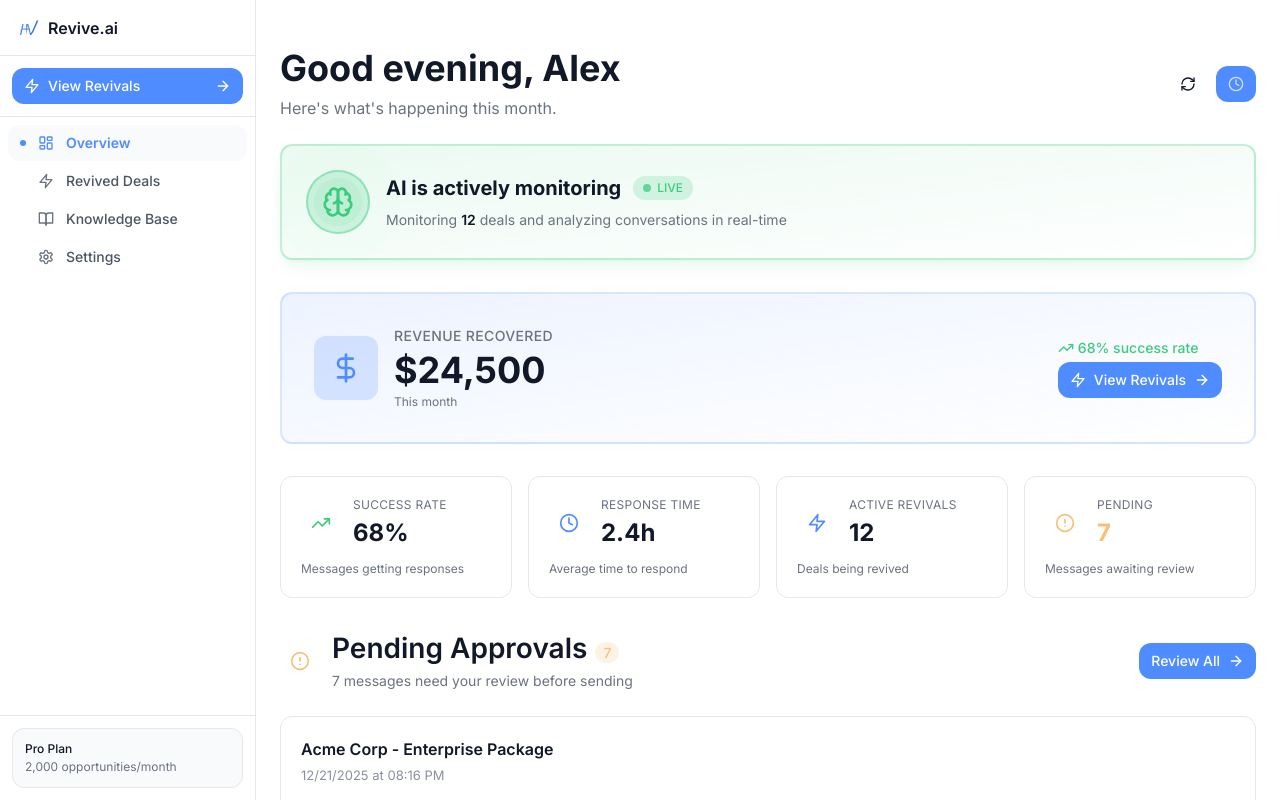
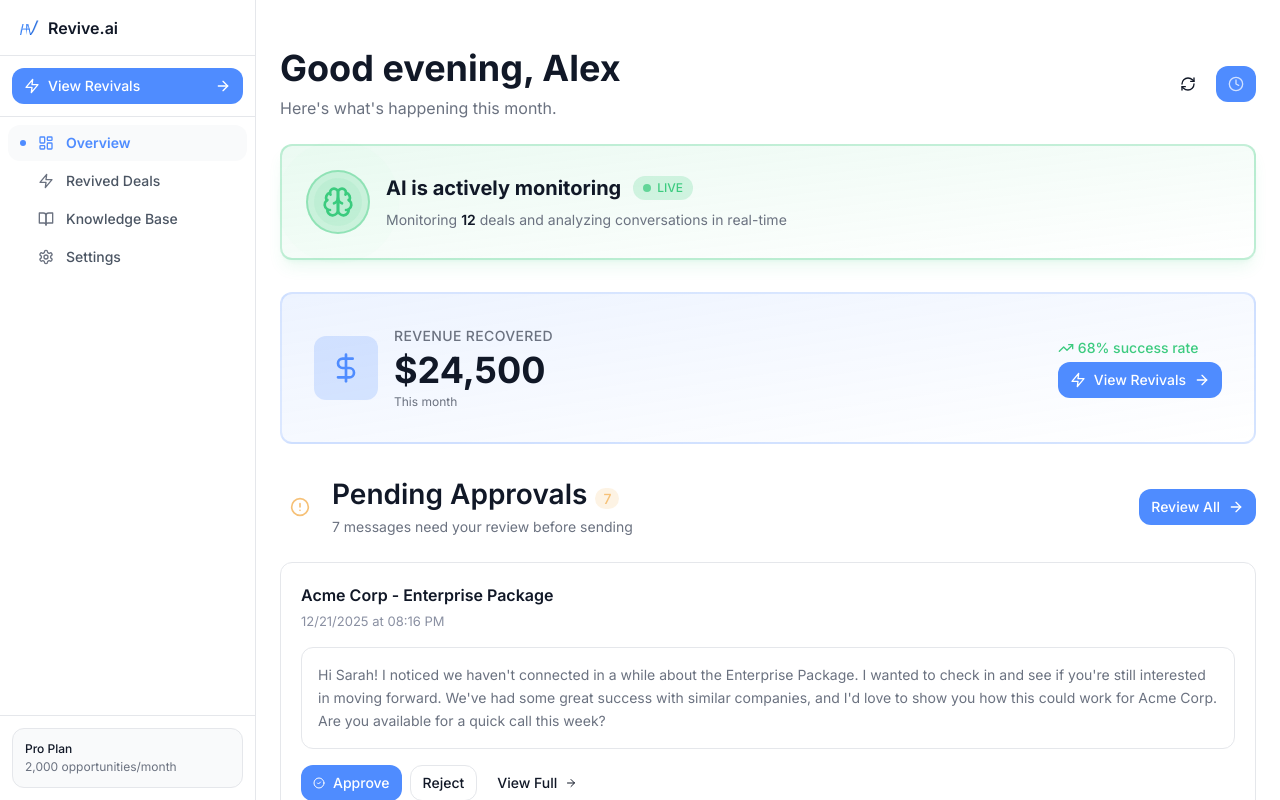
Before and after one commit to fnwao/revive, a Next.js app in the folder nextjs-frontend/: page /dashboard in a window 1280 px wide. Built offline with nearby package versions, Linux system fonts and the light colour scheme.

Commit message:
Remove secondary metrics blocks from dashboard (Success Rate, Response Time, Active Revivals, Pending)

```diff
--- a/nextjs-frontend/app/(app)/dashboard/page.tsx
+++ b/nextjs-frontend/app/(app)/dashboard/page.tsx
@@ -513,71 +513,6 @@ export default function DashboardPage() {
             </div>
           </Card>
 
-          {/* Secondary Metrics */}
-          <div className="grid grid-cols-1 md:grid-cols-4 gap-4 mb-8">
-            <Card className="p-4 sm:p-5">
-              <div className="flex items-center gap-2 sm:gap-3 mb-2 sm:mb-3">
-                <div className="h-8 w-8 sm:h-10 sm:w-10 rounded-lg bg-[#3CCB7F]/12 flex items-center justify-center flex-shrink-0">
-                  <TrendingUp className="h-4 w-4 sm:h-5 sm:w-5 text-[#3CCB7F]" />
-                </div>
-                <div className="flex-1 min-w-0">
-                  <p className="text-xs text-[#6B7280] uppercase tracking-wide">Success Rate</p>
-                  <p className="text-xl sm:text-2xl font-bold text-[#111827] mt-1">{stats.success_rate}%</p>
-                </div>
-              </div>
-              <p className="text-xs text-[#6B7280]">Messages getting responses</p>
-            </Card>
-
-            <Card className="p-5">
-              <div className="flex items-center gap-3 mb-3">
-                <div className="h-10 w-10 rounded-lg bg-[#4F8CFF]/12 flex items-center justify-center">
-                  <Clock className="h-5 w-5 text-[#4F8CFF]" />
-                </div>
-                <div className="flex-1">
-                  <p className="text-xs text-[#6B7280] uppercase tracking-wide">Response Time</p>
-                  <p className="text-2xl font-bold text-[#111827] mt-1">{stats.avg_response_time}h</p>
-                </div>
-              </div>
-              <p className="text-xs text-[#6B7280]">Average time to respond</p>
-            </Card>
-
-            <Card className="p-5">
-              <div className="flex items-center gap-3 mb-3">
-                <div className="h-10 w-10 rounded-lg bg-[#4F8CFF]/12 flex items-center justify-center">
-                  <Zap className="h-5 w-5 text-[#4F8CFF]" />
-                </div>
-                <div className="flex-1">
-                  <p className="text-xs text-[#6B7280] uppercase tracking-wide">Active Revivals</p>
-                  <p className="text-2xl font-bold text-[#111827] mt-1">{stats.active_revivals}</p>
-                </div>
-              </div>
-              <p className="text-xs text-[#6B7280]">Deals being revived</p>
-            </Card>
-
-            <Card className="p-5">
-              <div className="flex items-center gap-3 mb-3">
-                <div className={cn(
-                  "h-10 w-10 rounded-lg flex items-center justify-center",
-                  stats.pending_approvals > 0 ? "bg-[#F6C177]/12" : "bg-[#8A90A2]/12"
-                )}>
-                  <AlertCircle className={cn(
-                    "h-5 w-5",
-                    stats.pending_approvals > 0 ? "text-[#F6C177]" : "text-[#8A90A2]"
-                  )} />
-                </div>
-                <div className="flex-1">
-                  <p className="text-xs text-[#6B7280] uppercase tracking-wide">Pending</p>
-                  <p className={cn(
-                    "text-2xl font-bold mt-1",
-                    stats.pending_approvals > 0 ? "text-[#F6C177]" : "text-[#8A90A2]"
-                  )}>
-                    {stats.pending_approvals}
-                  </p>
-                </div>
-              </div>
-              <p className="text-xs text-[#6B7280]">Messages awaiting review</p>
-            </Card>
-          </div>
 
           {/* Pending Approvals - High Priority Action */}
           {stats.pending_approvals > 0 && (
```
